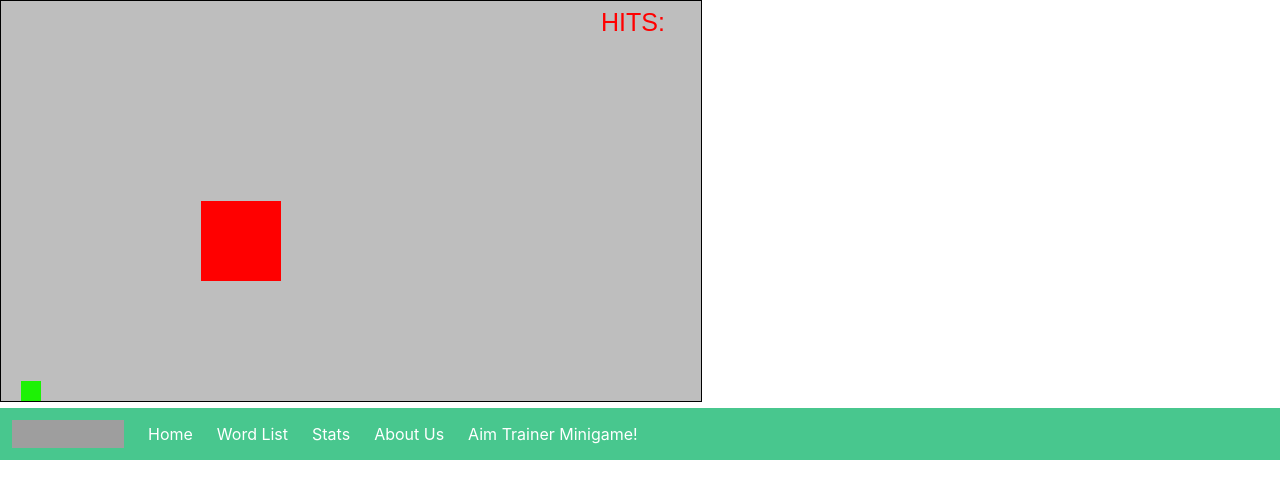
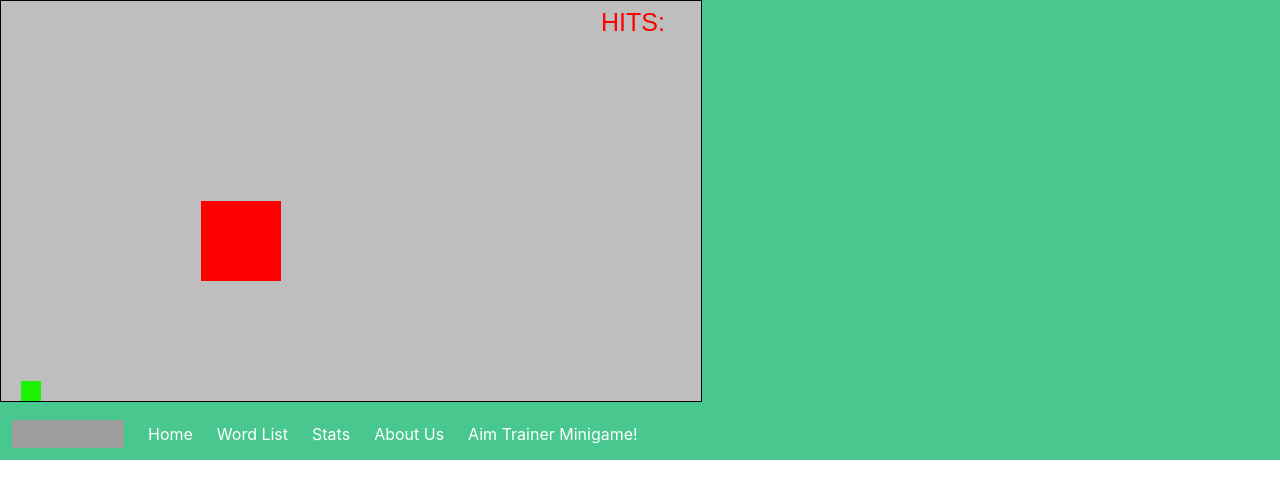
Before and after one commit to git-it-dunn/webdevfinal, a website: page other_game/other_game.html in a window 1280 px wide. Drawn offline with nearby package versions, Linux system fonts and the light colour scheme; grey boxes are pictures that could not be loaded.

Commit message:
Update other_game.css

```diff
--- a/other_game/other_game.css
+++ b/other_game/other_game.css
@@ -2,3 +2,6 @@ canvas {
     border: 1px solid black;
     background-color: #bebebe;
 }
+body{
+    background-color:#48C88F;
+}
```
